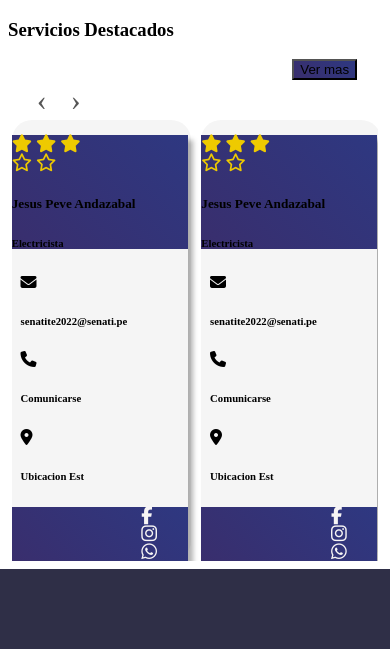
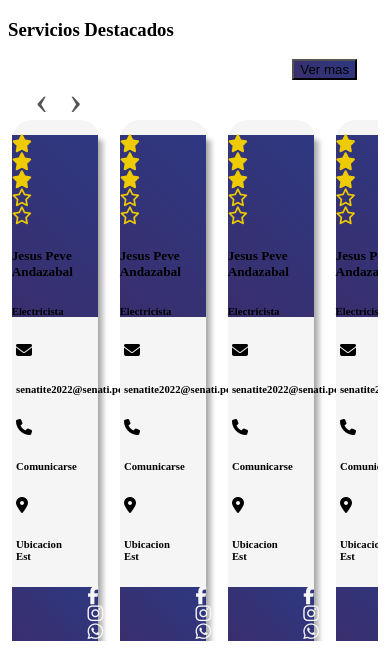
Before and after one commit to K070M1/ProtoChamba, a PHP site: page /views/inicio-view.php in a window 390 px wide. Shown: the part 430-1079 px from the top of the page. Before the commit the page ends 999 px from the top, so only its background shows below. Run offline with PHP 8.4, Linux system fonts and the light colour scheme; some libraries are stand-ins or nearby versions.

Commit message:
Slider funcionable sin errores de consola

```diff
--- a/dist/css/pages/main.css
+++ b/dist/css/pages/main.css
@@ -98,16 +98,6 @@
   transition: 0.5s;
 }
 
-@media (max-width: 768px) {
-  .recomendados p span{
-    font-size: 30px;
-  }
-  .carrusel .caja {
-    min-width: 49%;
-    margin:  0 10px  0 0;
-  }
-
-}
 
 /* Estilos del card */
 
--- a/dist/js/pages/ap.js
+++ b/dist/js/pages/ap.js
@@ -1,5 +1,5 @@
-	let span = document.getElementsByClassName('navegar');
-	let product = document.getElementsByClassName('caja');
+let span = document.getElementsByClassName('navegar');
+	let product = document.getElementsByClassName('caja')
 	let product_page = Math.ceil(product.length/4);
 	let l = 0;
 	let movePer = 25.34;
--- a/index.php
+++ b/index.php
@@ -763,7 +763,7 @@ session_start();
 
 <!-- Script glider -->
 <script src="https://cdn.jsdelivr.net/npm/glider-js@1.7.3/glider.min.js"></script>
-<script src="dist/js/pages/ap.js"></script>
+
 <script src="dist/js/pages/galeria.js"></script>
 
 
--- a/views/inicio-view.php
+++ b/views/inicio-view.php
@@ -3,7 +3,10 @@
 
 <link rel="stylesheet" href="dist/css/pages/main.css">
 
+
+
 <div class="wrapper-main">
+
     <!-- HERO -->
     <div class="hero align-items-center" style="height: 50vh;"id="home">
             <div class="titulos">
@@ -168,7 +171,7 @@
                 <div class="header"><!-- Inicio del header -->
                   <div class="row">
                     <div class="col-md-4">
-
+                       <!-- Imagen de Perfil -->
                     </div>
                     <div class="col-md-8">
                       <div class="iconos">
@@ -230,7 +233,7 @@
                 <div class="header"><!-- Inicio del header -->
                   <div class="row">
                     <div class="col-md-4">
-
+                       <!-- Imagen de Perfil -->
                     </div>
                     <div class="col-md-8">
                       <div class="iconos">
@@ -292,7 +295,7 @@
                 <div class="header"><!-- Inicio del header -->
                   <div class="row">
                     <div class="col-md-4">
-
+                       <!-- Imagen de Perfil -->
                     </div>
                     <div class="col-md-8">
                       <div class="iconos">
@@ -354,7 +357,7 @@
                 <div class="header"><!-- Inicio del header -->
                   <div class="row">
                     <div class="col-md-4">
-
+                      <!-- Imagen de Perfil -->
                     </div>
                     <div class="col-md-8">
                       <div class="iconos">
@@ -416,7 +419,7 @@
                 <div class="header"><!-- Inicio del header -->
                   <div class="row">
                     <div class="col-md-4">
-
+                       <!-- Imagen de Perfil -->
                     </div>
                     <div class="col-md-8">
                       <div class="iconos">
@@ -478,7 +481,7 @@
                 <div class="header"><!-- Inicio del header -->
                   <div class="row">
                     <div class="col-md-4">
-
+                       <!-- Imagen de Perfil -->
                     </div>
                     <div class="col-md-8">
                       <div class="iconos">
@@ -540,7 +543,7 @@
                 <div class="header"><!-- Inicio del header -->
                   <div class="row">
                     <div class="col-md-4">
-
+                       <!-- Imagen de Perfil -->
                     </div>
                     <div class="col-md-8">
                       <div class="iconos">
@@ -602,7 +605,7 @@
                 <div class="header"><!-- Inicio del header -->
                   <div class="row">
                     <div class="col-md-4">
-
+                      <!-- Imagen de Perfil -->
                     </div>
                     <div class="col-md-8">
                       <div class="iconos">
@@ -664,7 +667,7 @@
                 <div class="header"><!-- Inicio del header -->
                   <div class="row">
                     <div class="col-md-4">
-
+                       <!-- Imagen de Perfil -->
                     </div>
                     <div class="col-md-8">
                       <div class="iconos">
@@ -726,7 +729,7 @@
                 <div class="header"><!-- Inicio del header -->
                   <div class="row">
                     <div class="col-md-4">
-
+                       <!-- Imagen de Perfil -->
                     </div>
                     <div class="col-md-8">
                       <div class="iconos">
@@ -738,7 +741,7 @@
                       </div>
                       <div class="nombre-servicio">
                         <h5 class="text-white">Jesus Peve Andazabal</h5>
-                        <h6 class="text-white">Electricista</h6>
+                        <h6 class="text-white">Mecanico</h6>
                       </div>
                     </div><!-- Fin del row de la cabecera -->
                   </div><!-- Fin del col-md-8 -->
```
